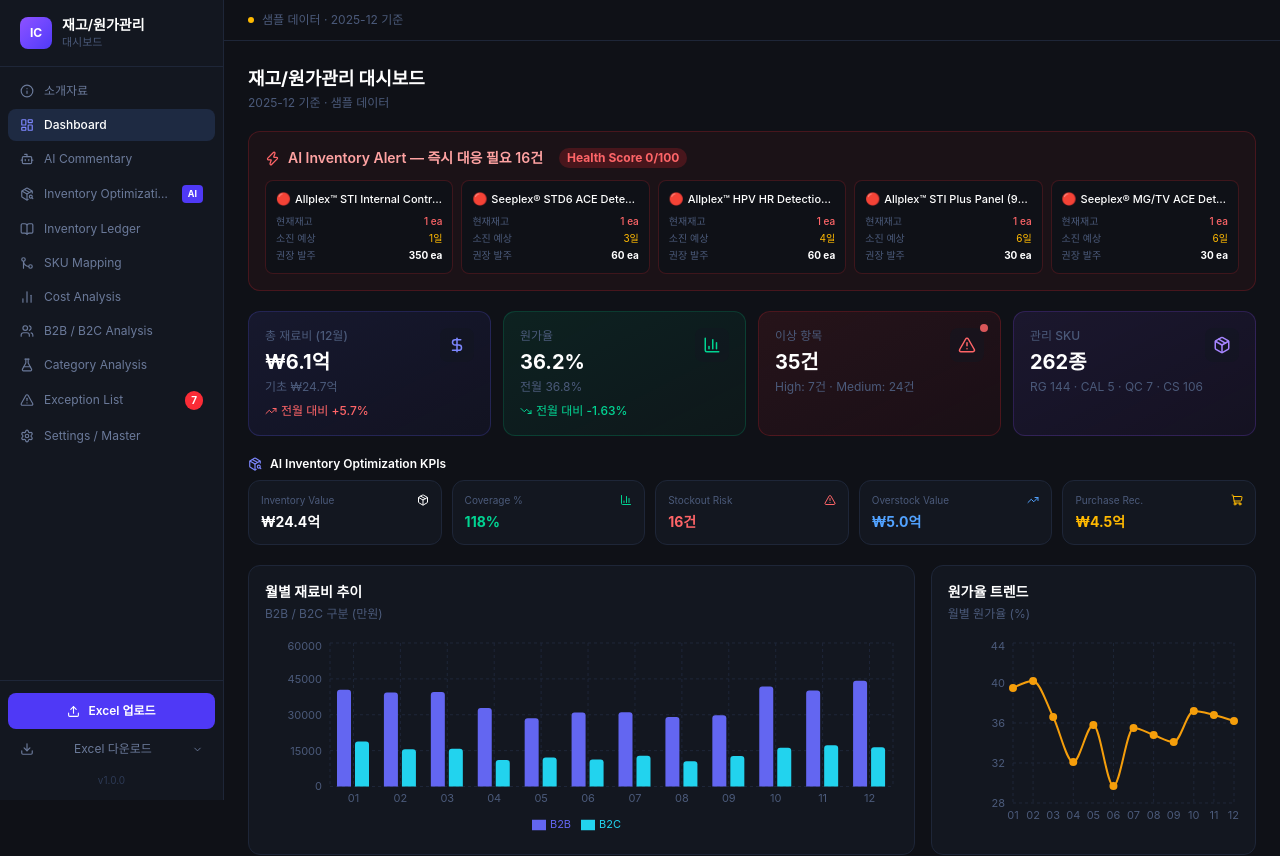
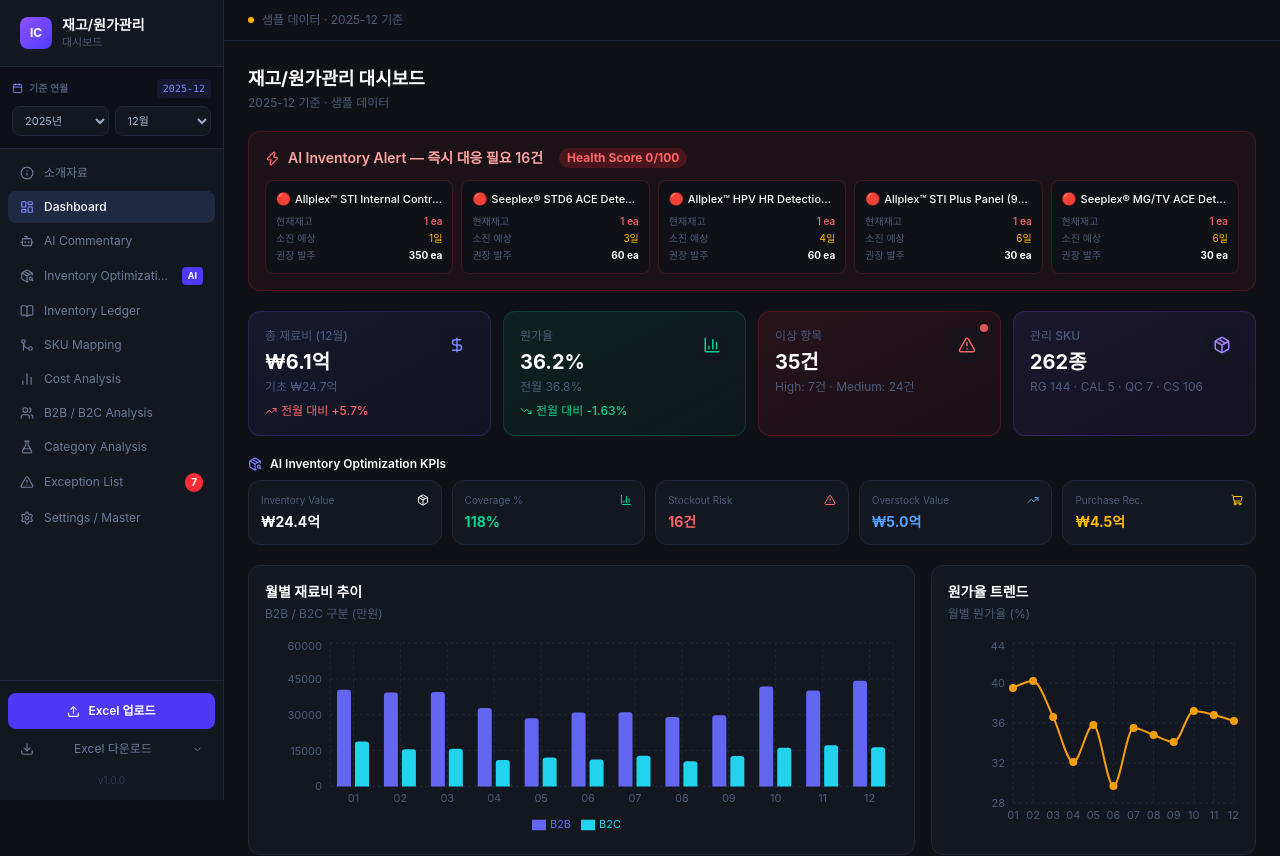
Before and after one commit to fritor-ship-it/inventory-cost-dashboard, a React (Vite) app: page / in a window 1280 px wide. Shown: the top 856 px of the page. Built offline with nearby package versions, Linux system fonts and the light colour scheme.

Commit message:
feat: 기준연월 선택기 추가 — 소개자료 위 배치, 전체 탭 연동

```diff
--- a/src/components/Sidebar.jsx
+++ b/src/components/Sidebar.jsx
@@ -4,6 +4,7 @@ import {
   AlertTriangle, Bot, Settings, PackageSearch,
   Upload, Download, FileSpreadsheet, Table2, ChevronDown, Calendar, Info,
 } from 'lucide-react';
+import { useData } from '../context/DataContext';
 
 const NAV_ITEMS = [
   { id: 'intro',        label: '소개자료',               icon: Info },
@@ -108,6 +109,58 @@ function DownloadMenu({ onDownload }) {
   );
 }
 
+// ── 기준연월 선택 컴포넌트 ────────────────────────────────────────────
+function MonthSelector() {
+  const { data, selectedMonth, setSelectedMonth } = useData();
+  const months = data.months || [];
+
+  // 사용 가능한 연도 목록
+  const years = [...new Set(months.map(m => m.slice(0, 4)))].sort();
+
+  const [selYear, setSelYear] = useState(() => selectedMonth?.slice(0, 4) || years[years.length - 1] || '2025');
+  const monthsForYear = months.filter(m => m.startsWith(selYear));
+
+  function handleYearChange(y) {
+    setSelYear(y);
+    const ms = months.filter(m => m.startsWith(y));
+    if (ms.length > 0) setSelectedMonth(ms[ms.length - 1]);
+  }
+
+  function handleMonthChange(m) {
+    setSelectedMonth(m);
+  }
+
+  const selMonth = selectedMonth?.startsWith(selYear) ? selectedMonth : monthsForYear[monthsForYear.length - 1] || selectedMonth;
+
+  return (
+    <div className="px-3 py-3 border-b border-[#1e2638] bg-[#0d1018] shrink-0">
+      <div className="flex items-center gap-1.5 mb-2">
+        <Calendar size={11} className="text-indigo-400" />
+        <span className="text-[10px] text-[#4b5a7a] font-semibold">기준 연월</span>
+        <span className="ml-auto text-[10px] font-mono text-indigo-400 bg-indigo-500/10 px-1.5 py-0.5 rounded">{selectedMonth}</span>
+      </div>
+      <div className="flex gap-1.5">
+        <select
+          value={selYear}
+          onChange={e => handleYearChange(e.target.value)}
+          className="flex-1 bg-[#131720] border border-[#1e2638] text-[#a0b0cc] text-[11px] rounded-lg px-2 py-1.5 outline-none hover:border-indigo-500/40 transition-colors"
+        >
+          {years.map(y => <option key={y} value={y}>{y}년</option>)}
+        </select>
+        <select
+          value={selMonth || ''}
+          onChange={e => handleMonthChange(e.target.value)}
+          className="flex-1 bg-[#131720] border border-[#1e2638] text-[#a0b0cc] text-[11px] rounded-lg px-2 py-1.5 outline-none hover:border-indigo-500/40 transition-colors"
+        >
+          {monthsForYear.map(m => (
+            <option key={m} value={m}>{m.slice(5)}월</option>
+          ))}
+        </select>
+      </div>
+    </div>
+  );
+}
+
 // ── 메인 사이드바 ─────────────────────────────────────────────────────
 export default function Sidebar({ activeTab, onTabChange, exceptionCount, onUpload, onDownload }) {
   return (
@@ -123,6 +176,9 @@ export default function Sidebar({ activeTab, onTabChange, exceptionCount, onUplo
           </div>
         </div>
       </div>
+
+      {/* 기준 연월 선택 — 소개자료 위 */}
+      <MonthSelector />
 
       {/* 네비게이션 */}
       <nav className="py-2 px-2 space-y-0.5 shrink-0">
--- a/src/context/DataContext.jsx
+++ b/src/context/DataContext.jsx
@@ -19,20 +19,32 @@ const DEMO_DATA = {
 
 export function DataProvider({ children }) {
   const [data, setData] = useState(DEMO_DATA);
+  // 전역 기준월 — null이면 마지막 월
+  const [selectedMonth, setSelectedMonth] = useState(null);
 
   function loadData(parsed) {
-    setData({
-      ...parsed,
-      aiCommentary: AI_COMMENTARY, // AI 코멘트는 고정
-    });
+    setData({ ...parsed, aiCommentary: AI_COMMENTARY });
+    // 새 데이터 로드 시 마지막 월로 리셋
+    setSelectedMonth(null);
   }
 
   function resetToDemo() {
     setData(DEMO_DATA);
+    setSelectedMonth(null);
   }
 
+  // 실제 사용할 기준월: 선택된 월 OR 마지막 월
+  const currentMonth = selectedMonth || data.months[data.months.length - 1];
+  const currentMonthIndex = data.months.indexOf(currentMonth);
+  const effectiveIndex = currentMonthIndex >= 0 ? currentMonthIndex : data.months.length - 1;
+
   return (
-    <DataContext.Provider value={{ data, loadData, resetToDemo }}>
+    <DataContext.Provider value={{
+      data, loadData, resetToDemo,
+      selectedMonth: currentMonth,
+      setSelectedMonth,
+      monthIndex: effectiveIndex,
+    }}>
       {children}
     </DataContext.Provider>
   );
--- a/src/tabs/AITab.jsx
+++ b/src/tabs/AITab.jsx
@@ -4,12 +4,12 @@ import { useData } from '../context/DataContext';
 import { formatKRW } from '../utils/exportUtils';
 
 export default function AITab() {
-  const { data } = useData();
+  const { data, selectedMonth, monthIndex } = useData();
   const { monthlySummary, aiCommentary } = data;
   const [copied, setCopied] = useState(false);
   const [generating, setGenerating] = useState(false);
 
-  const latest = monthlySummary[monthlySummary.length - 1];
+  const latest = monthlySummary[monthIndex] || monthlySummary[monthlySummary.length - 1];
 
   function copyMemo() {
     navigator.clipboard.writeText(aiCommentary.closingMemo);
--- a/src/tabs/B2BTab.jsx
+++ b/src/tabs/B2BTab.jsx
@@ -21,10 +21,10 @@ const CustomTooltip = ({ active, payload, label }) => {
 };
 
 export default function B2BTab() {
-  const { data } = useData();
+  const { data, selectedMonth, monthIndex } = useData();
   const { monthlySummary, skuMaster, inventoryData, months } = data;
 
-  const latest = monthlySummary[monthlySummary.length - 1];
+  const latest = monthlySummary[monthIndex] || monthlySummary[monthlySummary.length - 1];
   const chartData = monthlySummary.map(m => ({
     month: m.month.slice(5),
     'B2B': Math.round(m.b2bUsage / 10000),
@@ -41,12 +41,12 @@ export default function B2BTab() {
 
   const b2bItems = skuMaster.filter(s => s.channel === 'B2B').map(s => {
     const arr = inventoryData[s.sku]; if (!arr?.length) return null;
-    return { ...s, usageValue: arr[arr.length - 1].usageValue };
+    return { ...s, usageValue: (arr[monthIndex] || arr[arr.length - 1]).usageValue };
   }).filter(Boolean).sort((a,b) => b.usageValue - a.usageValue);
 
   const b2cItems = skuMaster.filter(s => s.channel === 'B2C').map(s => {
     const arr = inventoryData[s.sku]; if (!arr?.length) return null;
-    return { ...s, usageValue: arr[arr.length - 1].usageValue };
+    return { ...s, usageValue: (arr[monthIndex] || arr[arr.length - 1]).usageValue };
   }).filter(Boolean).sort((a,b) => b.usageValue - a.usageValue);
 
   return (
--- a/src/tabs/CostTab.jsx
+++ b/src/tabs/CostTab.jsx
@@ -22,11 +22,11 @@ const CustomTooltip = ({ active, payload, label }) => {
 };
 
 export default function CostTab() {
-  const { data } = useData();
+  const { data, selectedMonth, monthIndex } = useData();
   const { monthlySummary, skuMaster, inventoryData, months } = data;
 
-  const latest = monthlySummary[monthlySummary.length - 1];
-  const prev = monthlySummary[monthlySummary.length - 2] || latest;
+  const latest = monthlySummary[monthIndex] || monthlySummary[monthlySummary.length - 1];
+  const prev = monthlySummary[Math.max(0, monthIndex - 1)] || latest;
 
   const chartData = monthlySummary.map(m => ({
     month: m.month.slice(5),
@@ -39,8 +39,11 @@ export default function CostTab() {
   const monthChanges = skuMaster.map(s => {
     const arr = inventoryData[s.sku];
     if (!arr || arr.length < 2) return null;
-    const cur = arr[arr.length - 1];
-    const prv = arr[arr.length - 2];
+    const curIdx = Math.min(monthIndex, arr.length - 1);
+    const prvIdx = Math.max(0, curIdx - 1);
+    if (curIdx === prvIdx) return null;
+    const cur = arr[curIdx];
+    const prv = arr[prvIdx];
     const change = prv.usageValue > 0 ? (cur.usageValue - prv.usageValue) / prv.usageValue * 100 : 0;
     return { ...s, curUsage: cur.usageValue, prevUsage: prv.usageValue, change: parseFloat(change.toFixed(1)) };
   }).filter(Boolean).sort((a,b) => Math.abs(b.change) - Math.abs(a.change));
--- a/src/tabs/DashboardTab.jsx
+++ b/src/tabs/DashboardTab.jsx
@@ -54,11 +54,11 @@ const CustomTooltip = ({ active, payload, label }) => {
 };
 
 export default function DashboardTab() {
-  const { data } = useData();
+  const { data, selectedMonth, monthIndex } = useData();
   const { monthlySummary, skuMaster, inventoryData, exceptions, months } = data;
 
-  const latest = monthlySummary[monthlySummary.length - 1];
-  const prev = monthlySummary[monthlySummary.length - 2] || latest;
+  const latest = monthlySummary[monthIndex] || monthlySummary[monthlySummary.length - 1];
+  const prev = monthlySummary[Math.max(0, monthIndex - 1)] || latest;
 
   const chartData = monthlySummary.map(m => ({
     month: m.month.slice(5),
@@ -70,7 +70,7 @@ export default function DashboardTab() {
   const topUsage = skuMaster.map(s => {
     const rows = inventoryData[s.sku];
     if (!rows?.length) return null;
-    const row = rows[rows.length - 1];
+    const row = rows[monthIndex] || rows[rows.length - 1];
     return { name: s.name.length > 18 ? s.name.slice(0,18)+'…' : s.name, value: row.usageValue, category: s.category };
   }).filter(Boolean).sort((a,b) => b.value - a.value).slice(0, 6);
 
@@ -82,7 +82,7 @@ export default function DashboardTab() {
     <div className="space-y-5">
       <div>
         <h1 className="text-white font-bold text-lg">재고/원가관리 대시보드</h1>
-        <p className="text-[#4b5a7a] text-xs mt-0.5">{latest?.month} 기준 · {data.isDemo ? '샘플 데이터' : '업로드 데이터'}</p>
+        <p className="text-[#4b5a7a] text-xs mt-0.5">{selectedMonth} 기준 · {data.isDemo ? '샘플 데이터' : '업로드 데이터'}</p>
       </div>
 
       {/* AI Inventory Alert Panel */}
--- a/src/tabs/LedgerTab.jsx
+++ b/src/tabs/LedgerTab.jsx
@@ -1,19 +1,22 @@
-import { useState, useMemo } from 'react';
+import { useState, useMemo, useEffect } from 'react';
 import { Download, Search } from 'lucide-react';
 import { useData } from '../context/DataContext';
 import { formatKRW, exportInventoryLedger } from '../utils/exportUtils';
 import { CATEGORIES, getCatMeta } from '../utils/categoryUtils';
 
 export default function LedgerTab() {
-  const { data } = useData();
+  const { data, selectedMonth: ctxMonth, monthIndex: ctxIndex } = useData();
   const { skuMaster, inventoryData, months } = data;
 
-  const [selectedMonth, setSelectedMonth] = useState(months[months.length - 1]);
+  // 사이드바 기준월과 동기화
+  const [selectedMonth, setSelectedMonth] = useState(ctxMonth);
+  useEffect(() => { setSelectedMonth(ctxMonth); }, [ctxMonth]);
+
   const [search, setSearch] = useState('');
   const [filterCat, setFilterCat] = useState('all');
   const [filterCh, setFilterCh] = useState('all');
 
-  const monthIndex = months.indexOf(selectedMonth);
+  const monthIndex = months.indexOf(selectedMonth) >= 0 ? months.indexOf(selectedMonth) : ctxIndex;
 
   const rows = useMemo(() => {
     return skuMaster
--- a/src/tabs/ReagentTab.jsx
+++ b/src/tabs/ReagentTab.jsx
@@ -29,18 +29,20 @@ const CAT_KEYS = {
 };
 
 export default function ReagentTab() {
-  const { data } = useData();
+  const { data, selectedMonth, monthIndex } = useData();
   const { monthlySummary, skuMaster, inventoryData, months } = data;
-  const latest = monthlySummary[monthlySummary.length - 1];
+  const latest = monthlySummary[monthIndex] || monthlySummary[monthlySummary.length - 1];
 
   // 카테고리별 품목 집계
   const catItems = CATEGORIES.map(cat => {
     const items = skuMaster.filter(s => s.category === cat).map(s => {
       const arr = inventoryData[s.sku];
       if (!arr?.length) return null;
-      const cur = arr[arr.length - 1];
-      const prv = arr[arr.length - 2];
-      const change = prv?.usageValue > 0
+      const curIdx = Math.min(monthIndex, arr.length - 1);
+      const prvIdx = Math.max(0, curIdx - 1);
+      const cur = arr[curIdx];
+      const prv = arr[prvIdx];
+      const change = prv?.usageValue > 0 && curIdx !== prvIdx
         ? ((cur.usageValue - prv.usageValue) / prv.usageValue * 100).toFixed(1)
         : '0.0';
       return { ...s, usageValue: cur.usageValue, change };
```
